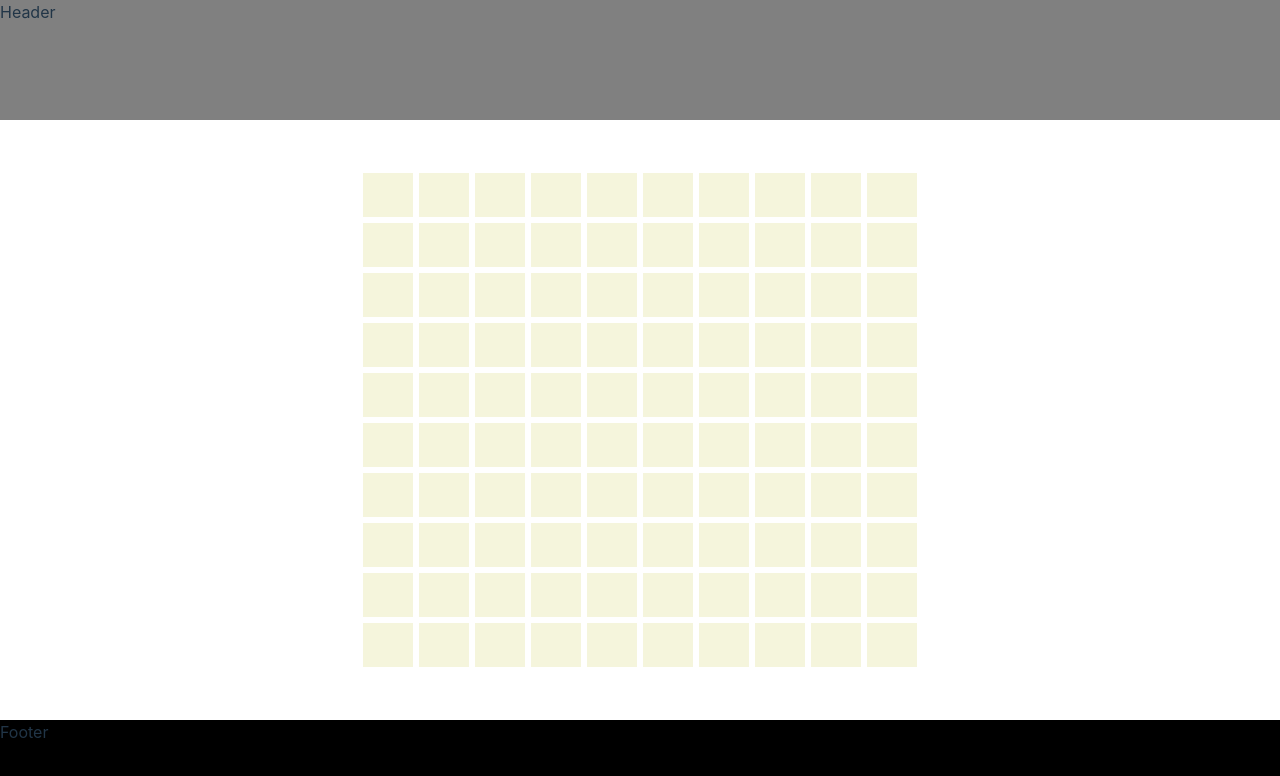
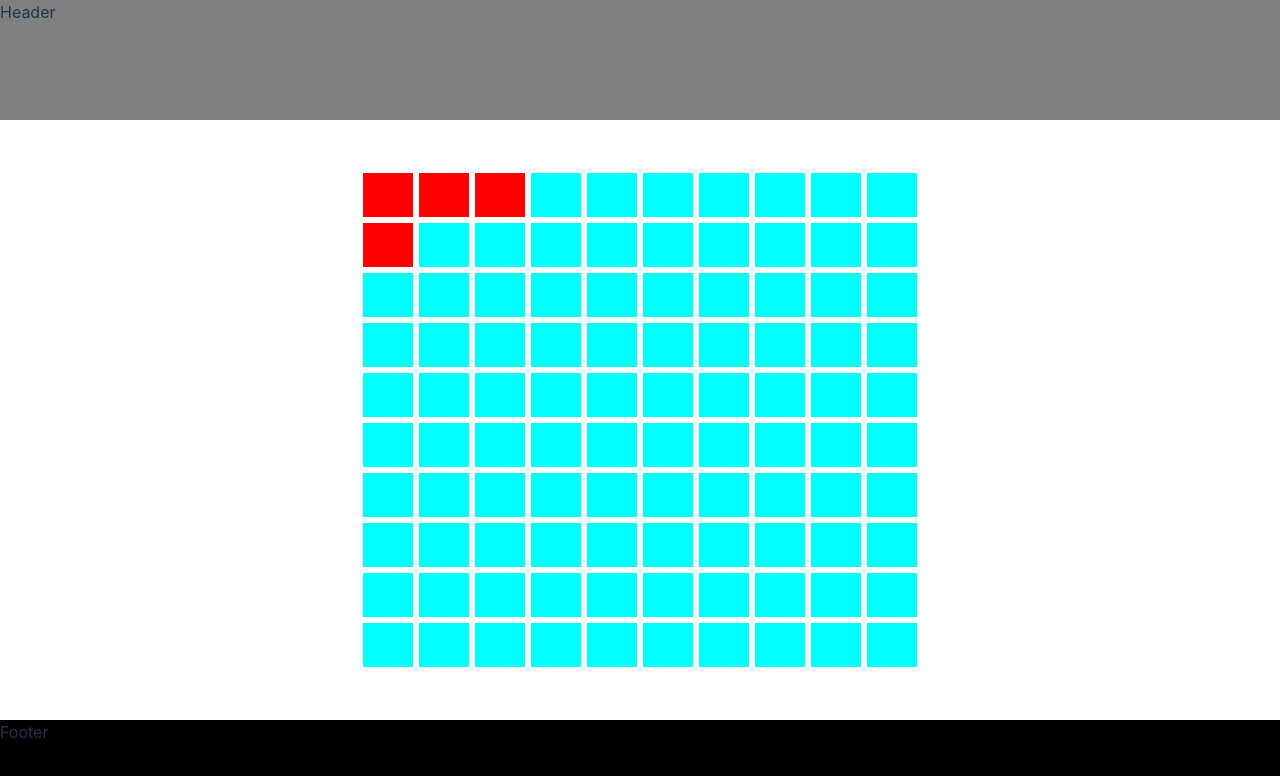
Before and after one commit to IgnacioFurio/ifj-tetris_react, a React (Vite) app: page / in a window 1280 px wide. Shown: the top 776 px of the page. Built offline with nearby package versions, Linux system fonts and the light colour scheme.

Commit message:
feat: paint the L piece at the screen

```diff
--- a/src/common/Tetris/Tetris.css
+++ b/src/common/Tetris/Tetris.css
@@ -17,4 +17,9 @@
     width: 50px;
     border: solid;
     border-color: white;
+    background-color: aqua;
 }
+
+.LDesign{
+    background-color: red;
+}
--- a/src/common/Tetris/Tetris.jsx
+++ b/src/common/Tetris/Tetris.jsx
@@ -3,9 +3,10 @@ import './Tetris.css'
 
 export const Tetris = () => {
 
+  //cada elemento dentro del array de arrays que representa el tablero es considerado un pixel
   const [board, setBoard] = useState([
-    ["L","L","L","_","_","_","_","_","_","_"],
-    ["L","_","_","_","_","_","_","_","_","_"],
+    ["LDesign","LDesign","LDesign","_","_","_","_","_","_","_"],
+    ["LDesign","_","_","_","_","_","_","_","_","_"],
     ["_","_","_","_","_","_","_","_","_","_"],
     ["_","_","_","_","_","_","_","_","_","_"],
     ["_","_","_","_","_","_","_","_","_","_"],
@@ -16,132 +17,144 @@ export const Tetris = () => {
     ["_","_","_","_","_","_","_","_","_","_"],
   ]);
 
+  const [piece, setPiece] = useState("");
+
   useEffect(() => {
-    console.log(board)
+    //recorremos el tablero
+    for(let i = 0 ; i < board.length ; i++){
+      for(let j = 0 ; j < board[i].length ; j++){
+        //si algun pixel no es "_" significa que es una parte de una pieza,
+        if(board[i][j] !== "_"){
+          setPiece("colDesign " + board[i][j]);
+          let setPixel = document.getElementById(`${[i] + [j]}`)
+        }
+      };
+    };
+    console.log("fin");
   });
 
   return (
     <div className='tetrisDesign'>
       <div className='boardDesign'>
         <div className='rowDesign'>
-          <div className='colDesign'></div>
-          <div className='colDesign'></div>
-          <div className='colDesign'></div>
-          <div className='colDesign'></div>
-          <div className='colDesign'></div>
-          <div className='colDesign'></div>
-          <div className='colDesign'></div>
-          <div className='colDesign'></div>
-          <div className='colDesign'></div>
-          <div className='colDesign'></div>
+          {board[0][0] === "_" ? <div className='colDesign'></div> : <div id='00' className={piece}></div>}
+          {board[0][1] === "_" ? <div className='colDesign'></div> : <div id='00' className={piece}></div>}
+          {board[0][2] === "_" ? <div className='colDesign'></div> : <div id='00' className={piece}></div>}
+          {board[0][3] === "_" ? <div className='colDesign'></div> : <div id='00' className={piece}></div>}
+          {board[0][4] === "_" ? <div className='colDesign'></div> : <div id='00' className={piece}></div>}
+          {board[0][5] === "_" ? <div className='colDesign'></div> : <div id='00' className={piece}></div>}
+          {board[0][6] === "_" ? <div className='colDesign'></div> : <div id='00' className={piece}></div>}
+          {board[0][7] === "_" ? <div className='colDesign'></div> : <div id='00' className={piece}></div>}
+          {board[0][8] === "_" ? <div className='colDesign'></div> : <div id='00' className={piece}></div>}
+          {board[0][9] === "_" ? <div className='colDesign'></div> : <div id='00' className={piece}></div>}
         </div>
         <div className='rowDesign'>
-          <div className='colDesign'></div>
-          <div className='colDesign'></div>
-          <div className='colDesign'></div>
-          <div className='colDesign'></div>
-          <div className='colDesign'></div>
-          <div className='colDesign'></div>
-          <div className='colDesign'></div>
-          <div className='colDesign'></div>
-          <div className='colDesign'></div>
-          <div className='colDesign'></div>
+          {board[1][0] === "_" ? <div className='colDesign'></div> : <div id='00' className={piece}></div>}
+          {board[1][1] === "_" ? <div className='colDesign'></div> : <div id='00' className={piece}></div>}
+          {board[1][2] === "_" ? <div className='colDesign'></div> : <div id='00' className={piece}></div>}
+          {board[1][3] === "_" ? <div className='colDesign'></div> : <div id='00' className={piece}></div>}
+          {board[1][4] === "_" ? <div className='colDesign'></div> : <div id='00' className={piece}></div>}
+          {board[1][5] === "_" ? <div className='colDesign'></div> : <div id='00' className={piece}></div>}
+          {board[1][6] === "_" ? <div className='colDesign'></div> : <div id='00' className={piece}></div>}
+          {board[1][7] === "_" ? <div className='colDesign'></div> : <div id='00' className={piece}></div>}
+          {board[1][8] === "_" ? <div className='colDesign'></div> : <div id='00' className={piece}></div>}
+          {board[1][9] === "_" ? <div className='colDesign'></div> : <div id='00' className={piece}></div>}
         </div>
         <div className='rowDesign'>
-          <div className='colDesign'></div>
-          <div className='colDesign'></div>
-          <div className='colDesign'></div>
-          <div className='colDesign'></div>
-          <div className='colDesign'></div>
-          <div className='colDesign'></div>
-          <div className='colDesign'></div>
-          <div className='colDesign'></div>
-          <div className='colDesign'></div>
-          <div className='colDesign'></div>
+          {board[2][0] === "_" ? <div className='colDesign'></div> : <div id='00' className={piece}></div>}
+          {board[2][1] === "_" ? <div className='colDesign'></div> : <div id='00' className={piece}></div>}
+          {board[2][2] === "_" ? <div className='colDesign'></div> : <div id='00' className={piece}></div>}
+          {board[2][3] === "_" ? <div className='colDesign'></div> : <div id='00' className={piece}></div>}
+          {board[2][4] === "_" ? <div className='colDesign'></div> : <div id='00' className={piece}></div>}
+          {board[2][5] === "_" ? <div className='colDesign'></div> : <div id='00' className={piece}></div>}
+          {board[2][6] === "_" ? <div className='colDesign'></div> : <div id='00' className={piece}></div>}
+          {board[2][7] === "_" ? <div className='colDesign'></div> : <div id='00' className={piece}></div>}
+          {board[2][8] === "_" ? <div className='colDesign'></div> : <div id='00' className={piece}></div>}
+          {board[2][9] === "_" ? <div className='colDesign'></div> : <div id='00' className={piece}></div>}
         </div>
         <div className='rowDesign'>
-          <div className='colDesign'></div>
-          <div className='colDesign'></div>
-          <div className='colDesign'></div>
-          <div className='colDesign'></div>
-          <div className='colDesign'></div>
-          <div className='colDesign'></div>
-          <div className='colDesign'></div>
-          <div className='colDesign'></div>
-          <div className='colDesign'></div>
-          <div className='colDesign'></div>
+          {board[3][0] === "_" ? <div className='colDesign'></div> : <div id='00' className={piece}></div>}
+          {board[3][1] === "_" ? <div className='colDesign'></div> : <div id='00' className={piece}></div>}
+          {board[3][2] === "_" ? <div className='colDesign'></div> : <div id='00' className={piece}></div>}
+          {board[3][3] === "_" ? <div className='colDesign'></div> : <div id='00' className={piece}></div>}
+          {board[3][4] === "_" ? <div className='colDesign'></div> : <div id='00' className={piece}></div>}
+          {board[3][5] === "_" ? <div className='colDesign'></div> : <div id='00' className={piece}></div>}
+          {board[3][6] === "_" ? <div className='colDesign'></div> : <div id='00' className={piece}></div>}
+          {board[3][7] === "_" ? <div className='colDesign'></div> : <div id='00' className={piece}></div>}
+          {board[3][8] === "_" ? <div className='colDesign'></div> : <div id='00' className={piece}></div>}
+          {board[3][9] === "_" ? <div className='colDesign'></div> : <div id='00' className={piece}></div>}
         </div>
         <div className='rowDesign'>
-          <div className='colDesign'></div>
-          <div className='colDesign'></div>
-          <div className='colDesign'></div>
-          <div className='colDesign'></div>
-          <div className='colDesign'></div>
-          <div className='colDesign'></div>
-          <div className='colDesign'></div>
-          <div className='colDesign'></div>
-          <div className='colDesign'></div>
-          <div className='colDesign'></div>
+          {board[4][0] === "_" ? <div className='colDesign'></div> : <div id='00' className={piece}></div>}
+          {board[4][1] === "_" ? <div className='colDesign'></div> : <div id='00' className={piece}></div>}
+          {board[4][2] === "_" ? <div className='colDesign'></div> : <div id='00' className={piece}></div>}
+          {board[4][3] === "_" ? <div className='colDesign'></div> : <div id='00' className={piece}></div>}
+          {board[4][4] === "_" ? <div className='colDesign'></div> : <div id='00' className={piece}></div>}
+          {board[4][5] === "_" ? <div className='colDesign'></div> : <div id='00' className={piece}></div>}
+          {board[4][6] === "_" ? <div className='colDesign'></div> : <div id='00' className={piece}></div>}
+          {board[4][7] === "_" ? <div className='colDesign'></div> : <div id='00' className={piece}></div>}
+          {board[4][8] === "_" ? <div className='colDesign'></div> : <div id='00' className={piece}></div>}
+          {board[4][9] === "_" ? <div className='colDesign'></div> : <div id='00' className={piece}></div>}
         </div>
         <div className='rowDesign'>
-          <div className='colDesign'></div>
-          <div className='colDesign'></div>
-          <div className='colDesign'></div>
-          <div className='colDesign'></div>
-          <div className='colDesign'></div>
-          <div className='colDesign'></div>
-          <div className='colDesign'></div>
-          <div className='colDesign'></div>
-          <div className='colDesign'></div>
-          <div className='colDesign'></div>
+          {board[5][0] === "_" ? <div className='colDesign'></div> : <div id='00' className={piece}></div>}
+          {board[5][1] === "_" ? <div className='colDesign'></div> : <div id='00' className={piece}></div>}
+          {board[5][2] === "_" ? <div className='colDesign'></div> : <div id='00' className={piece}></div>}
+          {board[5][3] === "_" ? <div className='colDesign'></div> : <div id='00' className={piece}></div>}
+          {board[5][4] === "_" ? <div className='colDesign'></div> : <div id='00' className={piece}></div>}
+          {board[5][5] === "_" ? <div className='colDesign'></div> : <div id='00' className={piece}></div>}
+          {board[5][6] === "_" ? <div className='colDesign'></div> : <div id='00' className={piece}></div>}
+          {board[5][7] === "_" ? <div className='colDesign'></div> : <div id='00' className={piece}></div>}
+          {board[5][8] === "_" ? <div className='colDesign'></div> : <div id='00' className={piece}></div>}
+          {board[5][9] === "_" ? <div className='colDesign'></div> : <div id='00' className={piece}></div>}
         </div>
         <div className='rowDesign'>
-          <div className='colDesign'></div>
-          <div className='colDesign'></div>
-          <div className='colDesign'></div>
-          <div className='colDesign'></div>
-          <div className='colDesign'></div>
-          <div className='colDesign'></div>
-          <div className='colDesign'></div>
-          <div className='colDesign'></div>
-          <div className='colDesign'></div>
-          <div className='colDesign'></div>
+          {board[6][0] === "_" ? <div className='colDesign'></div> : <div id='00' className={piece}></div>}
+          {board[6][1] === "_" ? <div className='colDesign'></div> : <div id='00' className={piece}></div>}
+          {board[6][2] === "_" ? <div className='colDesign'></div> : <div id='00' className={piece}></div>}
+          {board[6][3] === "_" ? <div className='colDesign'></div> : <div id='00' className={piece}></div>}
+          {board[6][4] === "_" ? <div className='colDesign'></div> : <div id='00' className={piece}></div>}
+          {board[6][5] === "_" ? <div className='colDesign'></div> : <div id='00' className={piece}></div>}
+          {board[6][6] === "_" ? <div className='colDesign'></div> : <div id='00' className={piece}></div>}
+          {board[6][7] === "_" ? <div className='colDesign'></div> : <div id='00' className={piece}></div>}
+          {board[6][8] === "_" ? <div className='colDesign'></div> : <div id='00' className={piece}></div>}
+          {board[6][9] === "_" ? <div className='colDesign'></div> : <div id='00' className={piece}></div>}
         </div>
         <div className='rowDesign'>
-          <div className='colDesign'></div>
-          <div className='colDesign'></div>
-          <div className='colDesign'></div>
-          <div className='colDesign'></div>
-          <div className='colDesign'></div>
-          <div className='colDesign'></div>
-          <div className='colDesign'></div>
-          <div className='colDesign'></div>
-          <div className='colDesign'></div>
-          <div className='colDesign'></div>
+          {board[7][0] === "_" ? <div className='colDesign'></div> : <div id='00' className={piece}></div>}
+          {board[7][1] === "_" ? <div className='colDesign'></div> : <div id='00' className={piece}></div>}
+          {board[7][2] === "_" ? <div className='colDesign'></div> : <div id='00' className={piece}></div>}
+          {board[7][3] === "_" ? <div className='colDesign'></div> : <div id='00' className={piece}></div>}
+          {board[7][4] === "_" ? <div className='colDesign'></div> : <div id='00' className={piece}></div>}
+          {board[7][5] === "_" ? <div className='colDesign'></div> : <div id='00' className={piece}></div>}
+          {board[7][6] === "_" ? <div className='colDesign'></div> : <div id='00' className={piece}></div>}
+          {board[7][7] === "_" ? <div className='colDesign'></div> : <div id='00' className={piece}></div>}
+          {board[7][8] === "_" ? <div className='colDesign'></div> : <div id='00' className={piece}></div>}
+          {board[7][9] === "_" ? <div className='colDesign'></div> : <div id='00' className={piece}></div>}
         </div>
         <div className='rowDesign'>
-          <div className='colDesign'></div>
-          <div className='colDesign'></div>
-          <div className='colDesign'></div>
-          <div className='colDesign'></div>
-          <div className='colDesign'></div>
-          <div className='colDesign'></div>
-          <div className='colDesign'></div>
-          <div className='colDesign'></div>
-          <div className='colDesign'></div>
-          <div className='colDesign'></div>
+          {board[8][0] === "_" ? <div className='colDesign'></div> : <div id='00' className={piece}></div>}
+          {board[8][1] === "_" ? <div className='colDesign'></div> : <div id='00' className={piece}></div>}
+          {board[8][2] === "_" ? <div className='colDesign'></div> : <div id='00' className={piece}></div>}
+          {board[8][3] === "_" ? <div className='colDesign'></div> : <div id='00' className={piece}></div>}
+          {board[8][4] === "_" ? <div className='colDesign'></div> : <div id='00' className={piece}></div>}
+          {board[8][5] === "_" ? <div className='colDesign'></div> : <div id='00' className={piece}></div>}
+          {board[8][6] === "_" ? <div className='colDesign'></div> : <div id='00' className={piece}></div>}
+          {board[8][7] === "_" ? <div className='colDesign'></div> : <div id='00' className={piece}></div>}
+          {board[8][8] === "_" ? <div className='colDesign'></div> : <div id='00' className={piece}></div>}
+          {board[8][9] === "_" ? <div className='colDesign'></div> : <div id='00' className={piece}></div>}
         </div>
         <div className='rowDesign'>
-          <div className='colDesign'></div>
-          <div className='colDesign'></div>
-          <div className='colDesign'></div>
-          <div className='colDesign'></div>
-          <div className='colDesign'></div>
-          <div className='colDesign'></div>
-          <div className='colDesign'></div>
-          <div className='colDesign'></div>
-          <div className='colDesign'></div>
-          <div className='colDesign'></div>
+          {board[9][0] === "_" ? <div className='colDesign'></div> : <div id='00' className={piece}></div>}
+          {board[9][1] === "_" ? <div className='colDesign'></div> : <div id='00' className={piece}></div>}
+          {board[9][2] === "_" ? <div className='colDesign'></div> : <div id='00' className={piece}></div>}
+          {board[9][3] === "_" ? <div className='colDesign'></div> : <div id='00' className={piece}></div>}
+          {board[9][4] === "_" ? <div className='colDesign'></div> : <div id='00' className={piece}></div>}
+          {board[9][5] === "_" ? <div className='colDesign'></div> : <div id='00' className={piece}></div>}
+          {board[9][6] === "_" ? <div className='colDesign'></div> : <div id='00' className={piece}></div>}
+          {board[9][7] === "_" ? <div className='colDesign'></div> : <div id='00' className={piece}></div>}
+          {board[9][8] === "_" ? <div className='colDesign'></div> : <div id='00' className={piece}></div>}
+          {board[9][9] === "_" ? <div className='colDesign'></div> : <div id='00' className={piece}></div>}
         </div>
       </div>
     </div>
```
